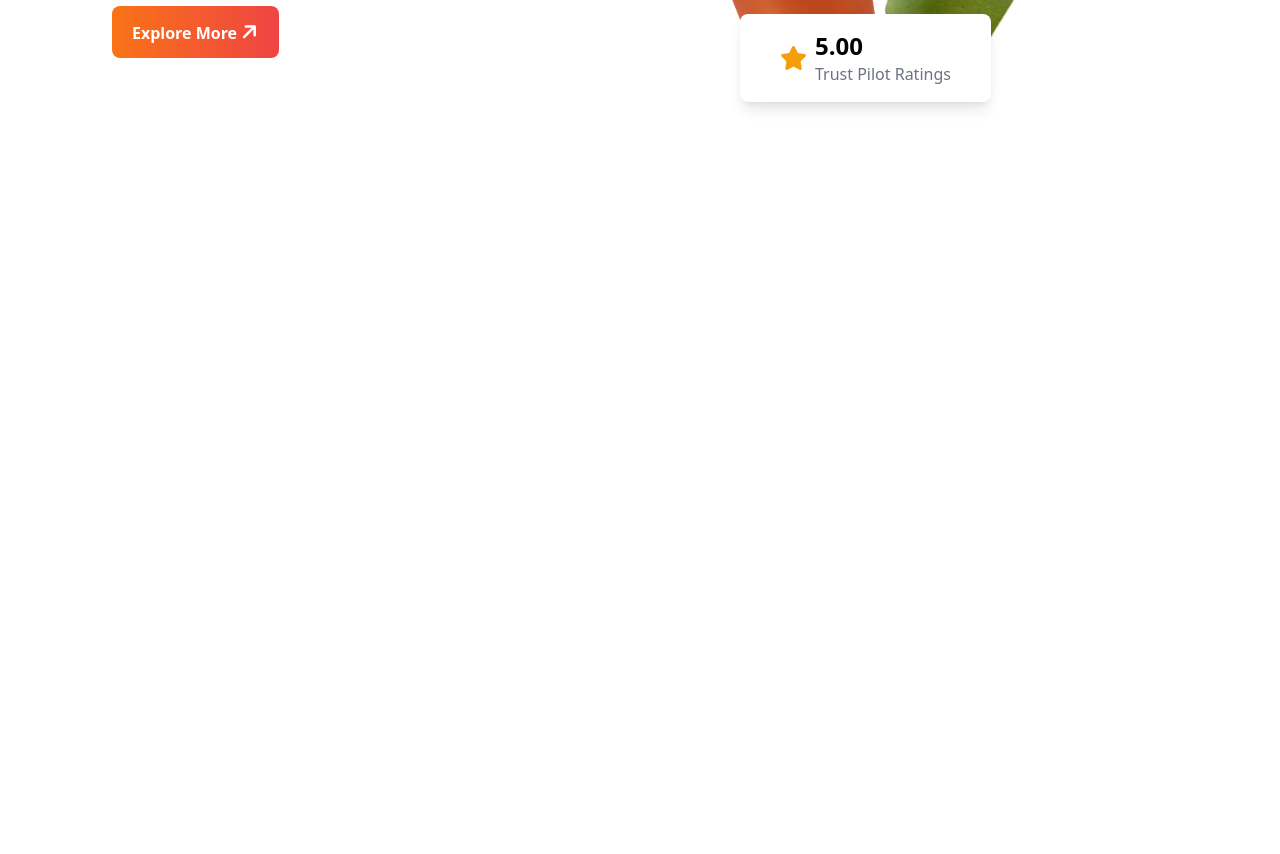
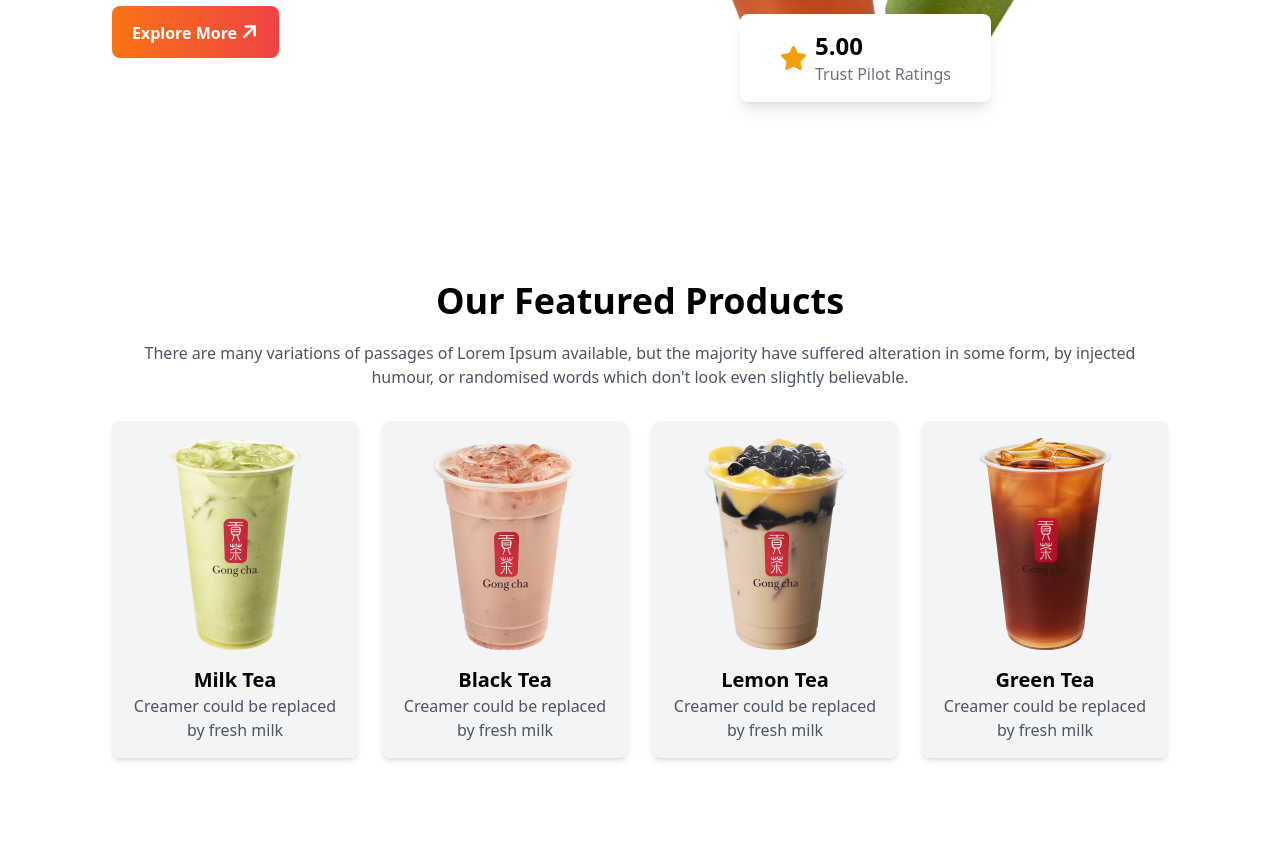
Before and after one commit to RemonHassan/tea-house-resources, a plain HTML site: page index.html in a window 1280 px wide. Shown: the part 346-1200 px from the top of the page. Before the commit the page ends 800 px from the top, so only its background shows below. Drawn offline with nearby package versions, Linux system fonts and the light colour scheme.

Commit message:
added featured section done

```diff
--- a/index.html
+++ b/index.html
@@ -34,7 +34,7 @@
     <!-- main content starts -->
     <main class="max-w-screen-xl mx-auto px-16 lg:px-28">
       <!-- header section starts -->
-      <header class="flex pt-10 mb-20">
+      <header class="lg:flex md:flex pt-10 mb-20">
         <!-- text container -->
         <div>
           <h1 class="text-5xl md:text-7xl">
@@ -74,6 +74,65 @@
         </div>
       </header>
       <!-- header section ends -->
+
+      <!-- Featured products starts -->
+      <section class="py-8 lg:py-24">
+        <!-- title -->
+        <div class="text-center mb-8">
+          <h3 class="text-3xl md:text-4xl font-bold mb-5">
+            Our Featured Products
+          </h3>
+          <p class="text-gray-600 mx-w-xl mx-auto">
+            There are many variations of passages of Lorem Ipsum available, but
+            the majority have suffered alteration in some form, by injected
+            humour, or randomised words which don't look even slightly
+            believable.
+          </p>
+        </div>
+        <!-- grid cards -->
+        <div
+          class="grid grid-cols-1 md:grid-cols-2 lg:grid-cols-4 gap-6 text-center"
+        >
+          <!-- product card -->
+          <div class="rounded-lg shadow-md bg-gray-100 overflow-hidden">
+            <img class="mx-auto pt-4" src="images/tea-1.png" alt="" />
+            <div class="p-4">
+              <h2 class="font-bold text-xl">Milk Tea</h2>
+              <p class="text-gray-600">
+                Creamer could be replaced by fresh milk
+              </p>
+            </div>
+          </div>
+          <div class="rounded-lg shadow-md bg-gray-100 overflow-hidden">
+            <img class="mx-auto pt-4" src="images/tea-2.png" alt="" />
+            <div class="p-4">
+              <h2 class="font-bold text-xl">Black Tea</h2>
+              <p class="text-gray-600">
+                Creamer could be replaced by fresh milk
+              </p>
+            </div>
+          </div>
+          <div class="rounded-lg shadow-md bg-gray-100 overflow-hidden">
+            <img class="mx-auto pt-4" src="images/tea-3.png" alt="" />
+            <div class="p-4">
+              <h2 class="font-bold text-xl">Lemon Tea</h2>
+              <p class="text-gray-600">
+                Creamer could be replaced by fresh milk
+              </p>
+            </div>
+          </div>
+          <div class="rounded-lg shadow-md bg-gray-100 overflow-hidden">
+            <img class="mx-auto pt-4" src="images/tea-4.png" alt="" />
+            <div class="p-4">
+              <h2 class="font-bold text-xl">Green Tea</h2>
+              <p class="text-gray-600">
+                Creamer could be replaced by fresh milk
+              </p>
+            </div>
+          </div>
+        </div>
+      </section>
+      <!-- Featured products ends -->
     </main>
     <!-- main content ends -->
   </body>
```
